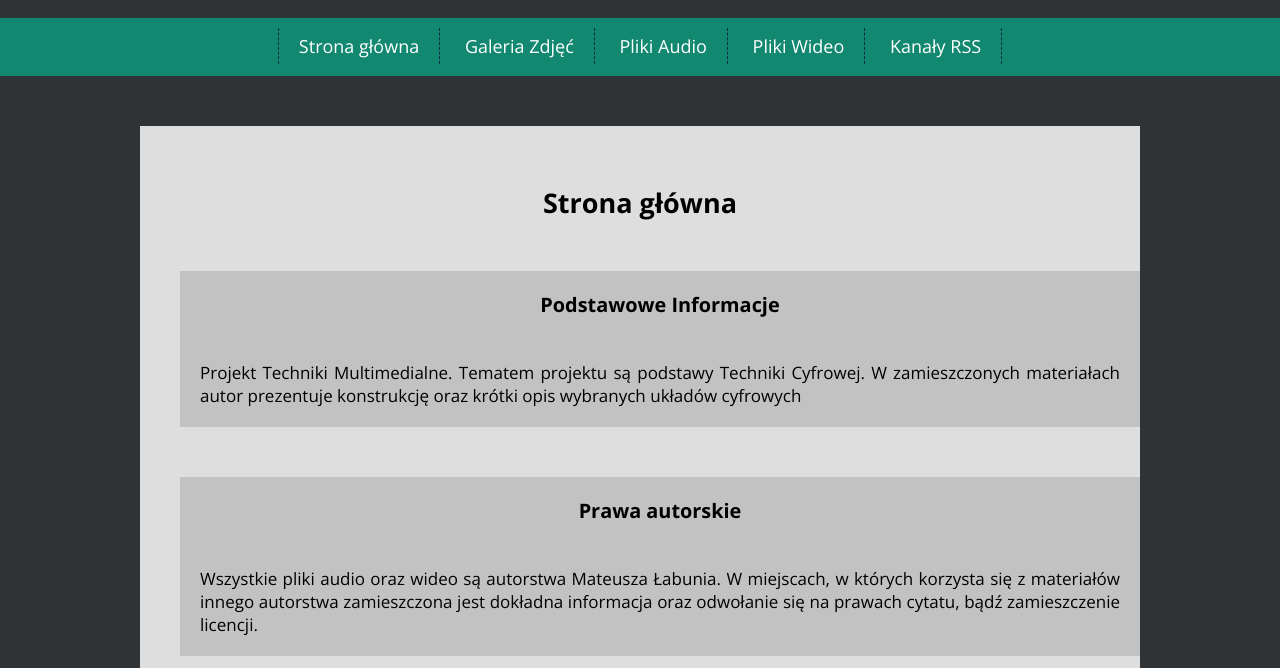
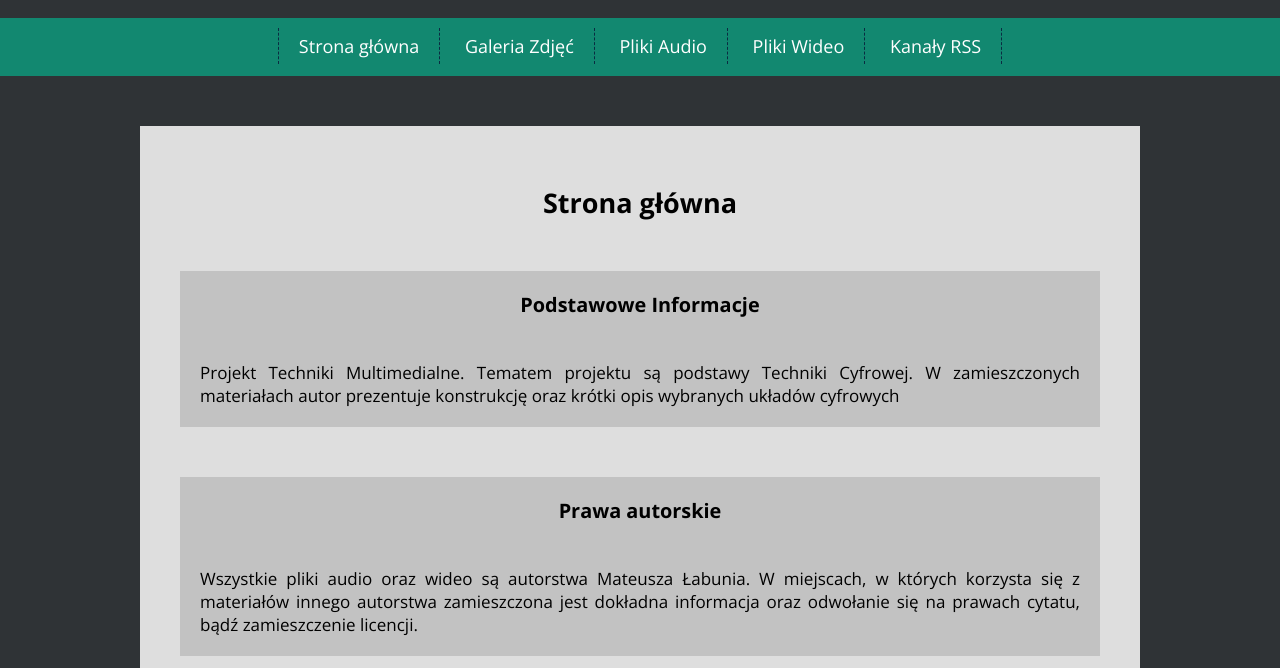
Before and after one commit to MateuszLabun9/hobby-website-server, a plain HTML site: page index.html in a window 1280 px wide. Shown: the part 132-800 px from the top of the page. Drawn offline with nearby package versions, Linux system fonts and the light colour scheme.

Commit message:
main page changes

```diff
--- a/index_style.css
+++ b/index_style.css
@@ -92,7 +92,7 @@ nav
     padding-right:  20px;
     margin-left: auto;
     margin-right: auto;
-    width: 920px;
+    width: 880px;
     text-align: justify;
     margin-bottom: 30px;
 }
```
